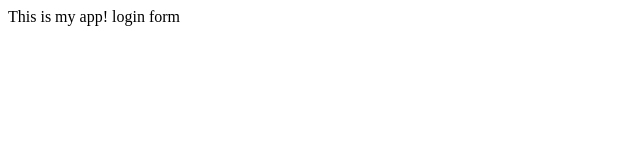
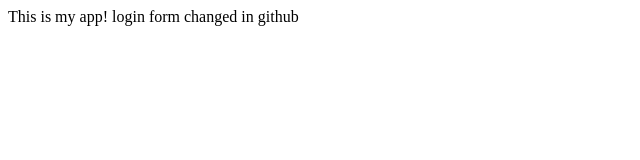
Before and after one commit to MintuBaruah/myappsample, a plain HTML site: page index.html in a window 1280 px wide. Shown: the whole page, without its empty margins (0-640 px from the left). Drawn offline with Linux system fonts and the light colour scheme.

Commit message:
Update index.html

```diff
--- a/index.html
+++ b/index.html
@@ -6,5 +6,6 @@
 <body>
 This is my app!
 login form
+	changed in github
 </body>
 </html>
```
